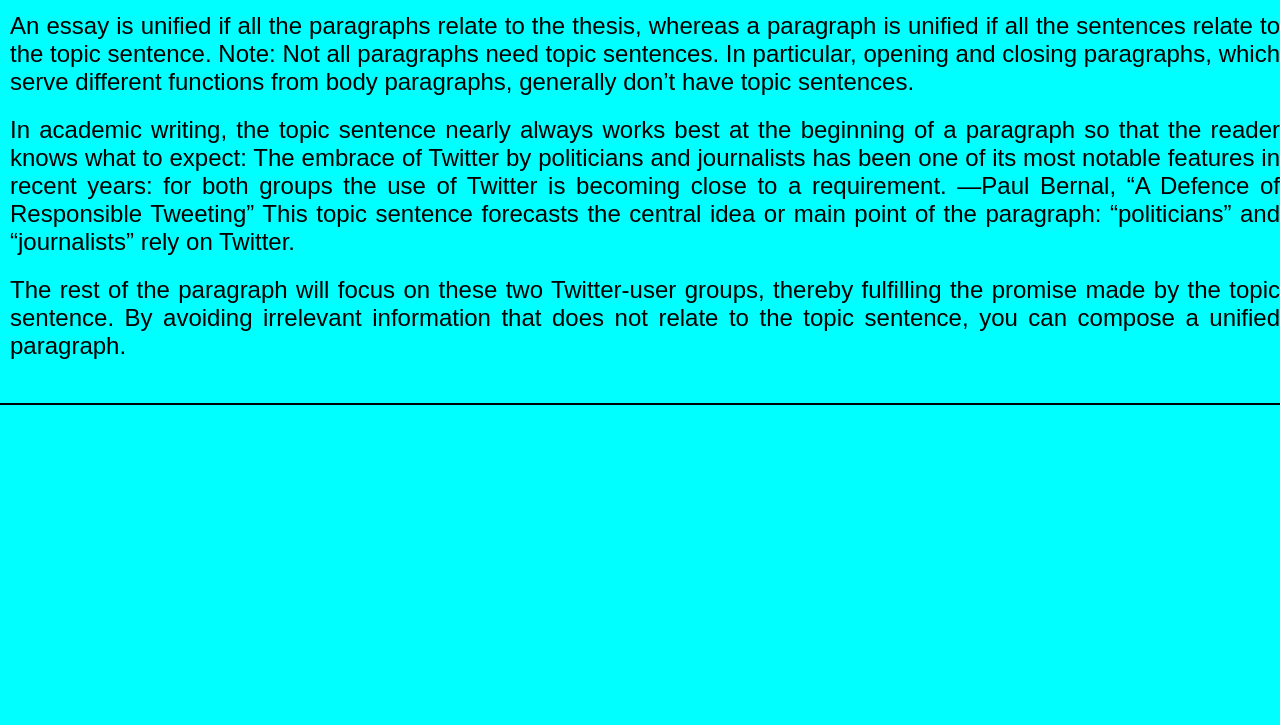
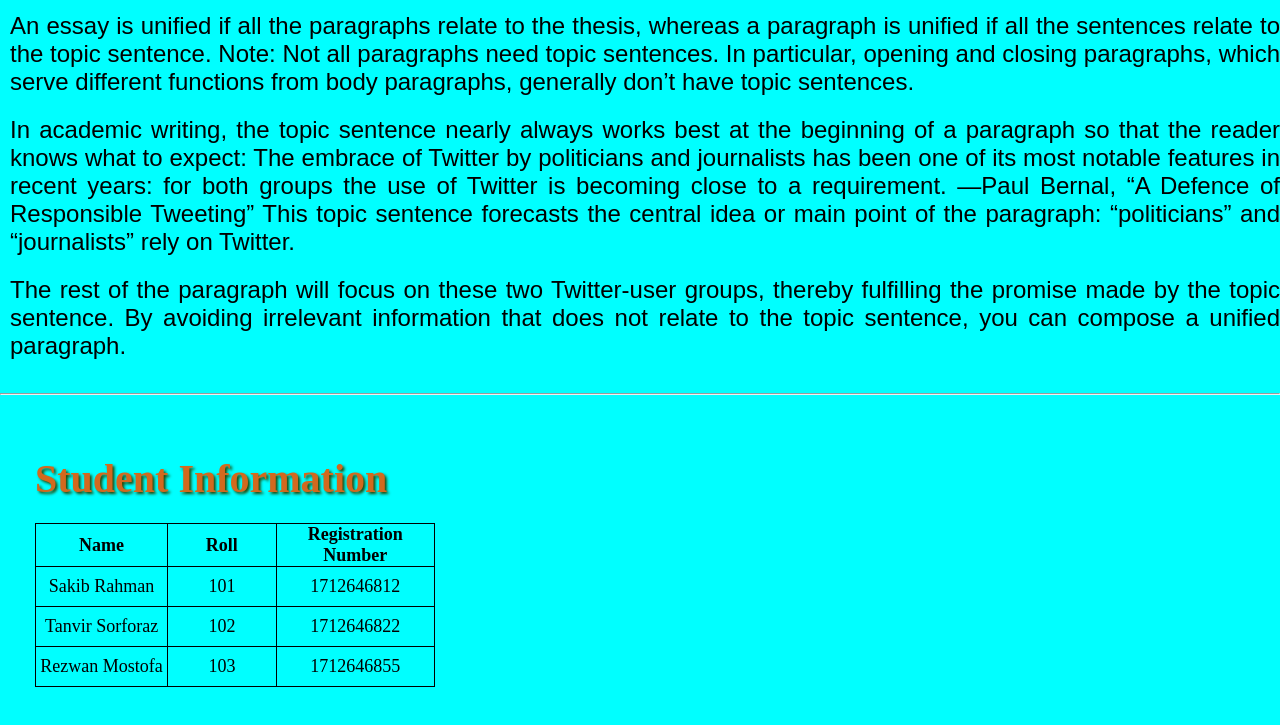
Before and after one commit to Sakib0093/my-first-website, a plain HTML site: page index.html in a window 1280 px wide. Shown: the part 849-1574 px from the top of the page. Before the commit the page ends 1254 px from the top, so only its background shows below. Drawn offline with Linux system fonts and the light colour scheme.

Commit message:
added table

```diff
--- a/index.html
+++ b/index.html
@@ -46,6 +46,35 @@
  </div>
  <br>
 
- <hr class="allhr">
+ <hr>
+<div class="hi">
+    <h3>Student Information</h3>
+    <br>
+ <table>
+ <tr>
+    <th>Name</th>
+    <th>Roll</th>
+    <th>Registration Number</th>
+ </tr>
+ <tr>
+    <td>Sakib Rahman</td>
+    <td>101</td>
+    <td>1712646812</td>
+ </tr>
+ <tr>
+
+    <td>Tanvir Sorforaz</td>
+    <td>102</td>
+    <td>1712646822</td>
+ </tr>
+ <tr>
+    <td>Rezwan Mostofa</td>
+    <td>103</td>
+    <td>1712646855</td>
+ </tr>
+
+
+ </table>
+</div>
 </body>
 </html>
--- a/style.css
+++ b/style.css
@@ -3,7 +3,7 @@
     margin: 0;
     background-color: aqua;
     box-sizing: border-box;
-    width: 100%;
+   width: 100%;
 
 }
 .uphead{
@@ -50,3 +50,23 @@ margin-top: 10px;
     padding: 5px;
     margin: 10px 5px;
 }
+.hi{
+    display: block;
+    margin: 30px 5px;
+    font-size: large;
+    padding: 30px;
+}
+.hi h3{
+    font-size: 40px;
+    color: chocolate;
+    text-shadow: 2px 2px 3px rgb(36, 69, 4);
+}
+table, tr, td, th {
+    border: 1px solid rgb(0, 0, 0);
+    border-collapse: collapse;
+    text-align: center;
+    width: 400px;
+    height: 40px;
+
+
+}
```
